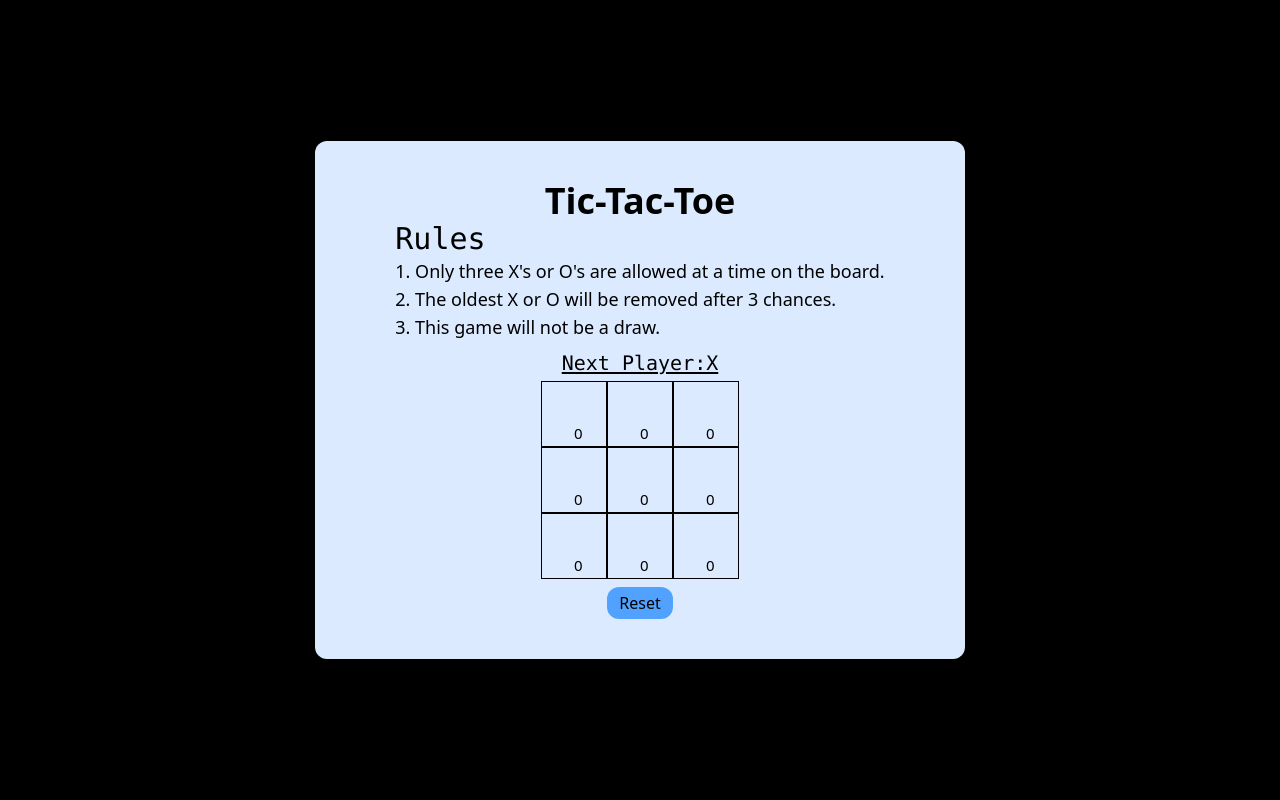
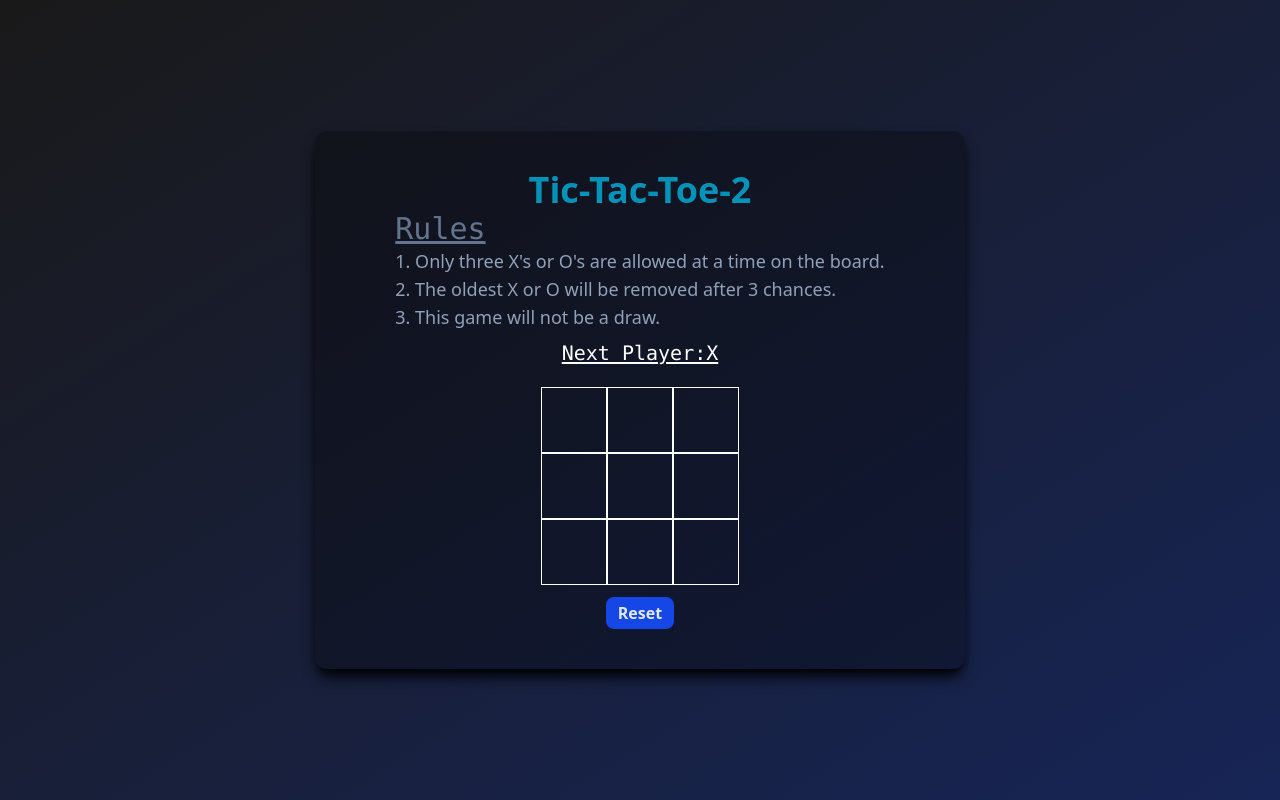
Before and after one commit to Prakhyath19/tic-tic-tic, a React (Vite) app: page / in a window 1280 px wide. Built offline with nearby package versions, Linux system fonts and the light colour scheme.

Commit message:
Initial commit

```diff
--- a/package.json
+++ b/package.json
@@ -13,13 +13,13 @@
     "@tailwindcss/vite": "^4.1.5",
     "react": "^19.1.0",
     "react-dom": "^19.1.0",
-    "tailwindcss": "^4.1.5"
+    "tailwindcss": "^4.1.5",
+    "@vitejs/plugin-react": "^4.4.1"
   },
   "devDependencies": {
     "@eslint/js": "^9.25.0",
     "@types/react": "^19.1.2",
     "@types/react-dom": "^19.1.2",
-    "@vitejs/plugin-react": "^4.4.1",
     "eslint": "^9.25.0",
     "eslint-plugin-react-hooks": "^5.2.0",
     "eslint-plugin-react-refresh": "^0.4.19",
--- a/src/App.jsx
+++ b/src/App.jsx
@@ -1,124 +1,75 @@
 import { useState } from "react";
+import { useEffect } from "react";
 
-function Square({ value, onSquareClick, tIdx }) {
-  // const [value, setValue] = useState(null);
-  // function handleClick(i) {
-  //   setValue("X");
-  // }
+function Square({ value, onSquareClick }) {
   return (
     <button
-      className="w-8 h-8 border p-8 text-xl
-      text-justify"
+      className="w-8 h-8  flex items-center justify-center border p-8 text-xl
+      "
       onClick={onSquareClick}
     >
       {value}
-      <sub>{tIdx}</sub>
     </button>
   );
 }
 
-function Board({ xIsNext, squares, onPlay, xQ, oQ, tIdx }) {
+function Board({ xIsNext, squares, onPlay, xQ, oQ, resetBoard }) {
   function handleClick(i) {
     if (squares[i] || calculateWinner(squares)) {
       return;
     }
-    console.log("squares:", squares);
+    // console.log("squares:", squares);
 
     const nonNullLength = squares.filter((num) => num !== null).length;
-    console.log(nonNullLength);
-    // if (nonNullLength === 6) {
-    //   // if (xQ.size() === 3) {
-    //   //   xQ.dequeue();
-    //   // } else if (oQ.size() === 3) {
-    //   //   oQ.dequeue();
-    //   // }
-    //   // console.log(squares);
-    //   const counts = squares.reduce(
-    //     (acc, currVal) => {
-    //       if (currVal === "X") {
-    //         acc.X++;
-    //       } else if (currVal === "O") {
-    //         acc.O++;
-    //       }
-    //       return acc;
-    //     },
-    //     { X: 0, O: 0 }
-    //   );
-
-    //   console.log(`counts:${counts}`);
-    // }
+    console.log("nonNullLength", nonNullLength);
 
     const nextSquares = squares.slice();
 
     if (xIsNext) {
       if (xQ.size() === 3) {
-        // console.log("xQ-IDX:", xQ.items[0]);
-
         nextSquares[xQ.items[0]] = null;
         xQ.dequeue();
       }
       xQ.enqueue(i);
-      // nextSquares[i] = `X ${xQ.indexOf(i)}`;
       nextSquares[i] = `X`;
-      // setTIdx(xQ.indexOf(i));
-      // onPlay(nextSquares, xQ.indexOf(i));
     } else {
       if (oQ.size() === 3) {
         nextSquares[oQ.items[0]] = null;
         oQ.dequeue();
       }
-      oQ.enqueue(i);
-      nextSquares[i] = `O`;
-      // setTIdx(oQ.indexOf(i));
-      // onPlay(nextSquares, oQ.indexOf(i));
     }
-    // console.log(`tIdx: ${tIdx}`);
-
-    console.log("x len: ", xQ);
-    console.log("yQ: ", oQ);
-
-    // console.log(`nextSquares: ${nextSquares}, ${typeof nextSquares}`);
-    // console.log(`squares: ${squares} ${typeof squares}`);
-    // setSquares(nextSquares);
-    // setXIsNext(!xIsNext);
-    onPlay(nextSquares);
+    oQ.enqueue(i);
+    nextSquares[i] = `O`;
+    // console.log("xQ: ", xQ);
+    // console.log("yQ: ", oQ);
+    onPlay(nextSquares, !xIsNext);
   }
 
   const winner = calculateWinner(squares);
   let status;
   if (winner) {
-    status = `Winner: ${winner}`;
-  }
-
-  // modify later. TODO
-  else if (
-    squares.length === 6 &&
-    squares.filter((num) => num !== null).length == 6
-  ) {
-    status = "Match Drawn";
+    status = `${winner} Wins! 🎉`;
   } else {
     status = `Next Player:` + (xIsNext ? "X" : "O");
-  }
-
-  function resetBoard() {
-    // xIsNext =
-    onPlay(Array(9).fill(null), true);
   }
   return (
     <div
       id="card"
-      className="p-10 px-20 bg-blue-100 rounded-xl flex flex-col items-center justify-center"
+      className="p-10 px-20 bg-black/30
+       text-white rounded-xl shadow-lg  shadow-black
+        flex flex-col items-center justify-center z-10"
     >
-      <h1 className=" text-4xl font-bold">Tic-Tac-Toe</h1>
+      <h1 className=" animate-bounce text-cyan-600 text-4xl font-bold">
+        Tic-Tac-Toe-2
+      </h1>
       <div>
-        <h2 className="text-3xl font-mono">Rules</h2>
-        <ol className="text-lg">
+        <h2 className="text-3xl underline font-mono text-slate-500">Rules</h2>
+        <ol className="text-lg text-slate-400">
           <li>1. Only three X's or O's are allowed at a time on the board. </li>
           <li>2. The oldest X or O will be removed after 3 chances.</li>
           <li>3. This game will not be a draw.</li>
         </ol>
       </div>
-      {/* <div className="border-t-2 border-black my-2 "></div> */}
       <div
         id="status-message"
         className="mt-2 font-mono text-xl  text-bold underline underline-offset-2 pb-1"
@@ -127,63 +78,27 @@ function Board({ xIsNext, squares, onPlay, xQ, oQ, tIdx }) {
       </div>
       <div
         id="board"
-        className="
+        className=" mt-4
       "
       >
         <div className="flex">
-          <Square
-            value={squares[0]}
-            onSquareClick={() => handleClick(0)}
-            tIdx={tIdx}
-          />
-          <Square
-            value={squares[1]}
-            onSquareClick={() => handleClick(1)}
-            tIdx={tIdx}
-          />
-          <Square
-            value={squares[2]}
-            onSquareClick={() => handleClick(2)}
-            tIdx={tIdx}
-          />
+          <Square value={squares[0]} onSquareClick={() => handleClick(0)} />
+          <Square value={squares[1]} onSquareClick={() => handleClick(1)} />
+          <Square value={squares[2]} onSquareClick={() => handleClick(2)} />
         </div>
         <div className="flex  ">
-          <Square
-            value={squares[3]}
-            onSquareClick={() => handleClick(3)}
-            tIdx={tIdx}
-          />
-          <Square
-            value={squares[4]}
-            onSquareClick={() => handleClick(4)}
-            tIdx={tIdx}
-          />
-          <Square
-            value={squares[5]}
-            onSquareClick={() => handleClick(5)}
-            tIdx={tIdx}
-          />
+          <Square value={squares[3]} onSquareClick={() => handleClick(3)} />
+          <Square value={squares[4]} onSquareClick={() => handleClick(4)} />
+          <Square value={squares[5]} onSquareClick={() => handleClick(5)} />
         </div>
         <div className="flex ">
-          <Square
-            value={squares[6]}
-            onSquareClick={() => handleClick(6)}
-            tIdx={tIdx}
-          />
-          <Square
-            value={squares[7]}
-            onSquareClick={() => handleClick(7)}
-            tIdx={tIdx}
-          />
-          <Square
-            value={squares[8]}
-            onSquareClick={() => handleClick(8)}
-            tIdx={tIdx}
-          />
+          <Square value={squares[6]} onSquareClick={() => handleClick(6)} />
+          <Square value={squares[7]} onSquareClick={() => handleClick(7)} />
+          <Square value={squares[8]} onSquareClick={() => handleClick(8)} />
         </div>
       </div>
       <button
-        className="mt-2 rounded-xl bg-blue-400 px-3 py-1 hover:bg-blue-600"
+        className="rounded-lg  mt-3 text-slate-200 font-semibold bg-blue-700 px-3 py-1 hover:bg-blue-800"
         onClick={() => {
           resetBoard();
         }}
@@ -216,38 +131,42 @@ export default function Game() {
     }
   }
   const [xIsNext, setXIsNext] = useState(true);
-  const [tIdx, setTIdx] = useState(0);
   const [xQ, setxQ] = useState(new Queue());
   const [oQ, setoQ] = useState(new Queue());
   const [history, setHistory] = useState([Array(9).fill(null)]);
   const currentSquares = history[history.length - 1];
 
-  // const xQ = new Queue();
-  // const oQ = new Queue();
+  function handlePlay(nextSquares, nextPlayer) {
+    console.log("nextSqaures\n", nextSquares);
+    setHistory((prevHistory) => {
+      const updatedHistory = [...prevHistory, nextSquares];
+      // console.log("upHistory", updatedHistory);
+      return updatedHistory;
+    });
+    console.log("history\n", history);
+    setXIsNext(nextPlayer);
+  }
 
-  function handlePlay(nextSquares, isReset = false, tIdx) {
-    setHistory([...history, nextSquares]);
-    console.log(...history, nextSquares);
-    isReset ? setXIsNext("X") : setXIsNext(!xIsNext);
-    setTIdx(tIdx);
+  function resetBoard() {
+    setHistory([Array(9).fill(null)]);
+    handlePlay(Array(9).fill(null), true);
+    setxQ(new Queue());
+    setoQ(new Queue());
   }
+
   return (
     <>
       <div
-        className=" min-h-screen bg-black \
-      flex items-center justify-center
-
-
-
-      "
+        className=" min-h-screen bg-black/90 bg-gradient-to-br
+          to-blue-950 flex items-center justify-center"
       >
         <Board
           xIsNext={xIsNext}
           squares={currentSquares}
           onPlay={handlePlay}
+          resetBoard={resetBoard}
           xQ={xQ}
           oQ={oQ}
-          tIdx={tIdx}
         />
       </div>
     </>
```
